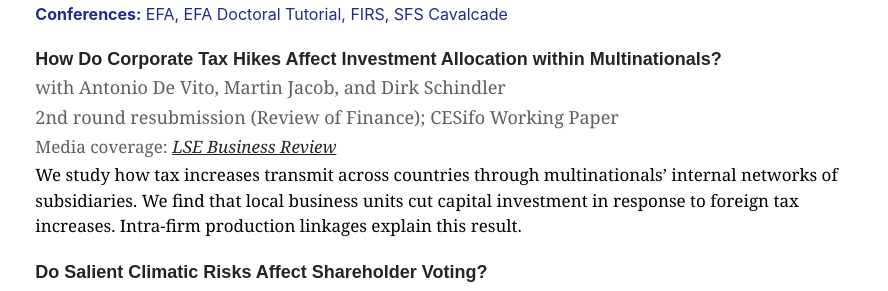
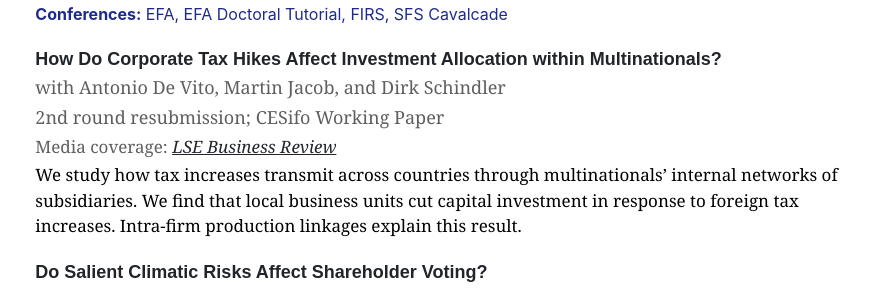
Before and after one commit to guosongxu/guosongxu.github.io, a Jekyll site: the page built from index.md, in a window 1280 px wide. Shown: the part 1338-1629 px from the top of the page, without its empty margins (194-1082 px from the left). Built offline with Jekyll 4.4.1, drawn with Linux system fonts in a browser that asks for light colours.

Commit message:
home.html

```diff
--- a/_layouts/home.html
+++ b/_layouts/home.html
@@ -42,7 +42,7 @@
 
     <p style="font-family:arial, 'MS Sans Serif', arial;font-size:18px;margin-bottom:1px;"><a rel="noreferrer noopener" aria-label=" (opens in a new tab)" href="https://papers.ssrn.com/sol3/papers.cfm?abstract_id=3643481" target="_blank" style="text-decoration:none;"><strong>How Do Corporate Tax Hikes Affect Investment Allocation within Multinationals?</strong></a></p>
     <p style="font-family:georgia;font-size:18px;margin-bottom:3px;color:#605F5F">with Antonio De Vito, Martin Jacob, and Dirk Schindler</p>
-    <p style="font-family:georgia;font-size:18px;margin-bottom:3px;color:#605F5F">2nd round resubmission (Review of Finance); CESifo Working Paper</p>
+    <p style="font-family:georgia;font-size:18px;margin-bottom:3px;color:#605F5F">2nd round resubmission; CESifo Working Paper</p>
     <p style="font-family:georgia;font-size:17px;margin-bottom:3px;color:#605F5F">Media coverage:&nbsp;<em><a rel="noreferrer noopener" href="https://blogs.lse.ac.uk/businessreview/2020/09/01/the-impact-of-austerity-policies-in-a-country-can-be-felt-across-its-borders/" target="_blank">LSE Business Review</a></em> </p>
     <p style="font-family:georgia;font-size:17px;margin-bottom:20px">We study how tax increases transmit across countries through multinationals’ internal networks of subsidiaries. We find that local business units cut capital investment in response to foreign tax increases. Intra-firm production linkages explain this result. </p>
 
```
